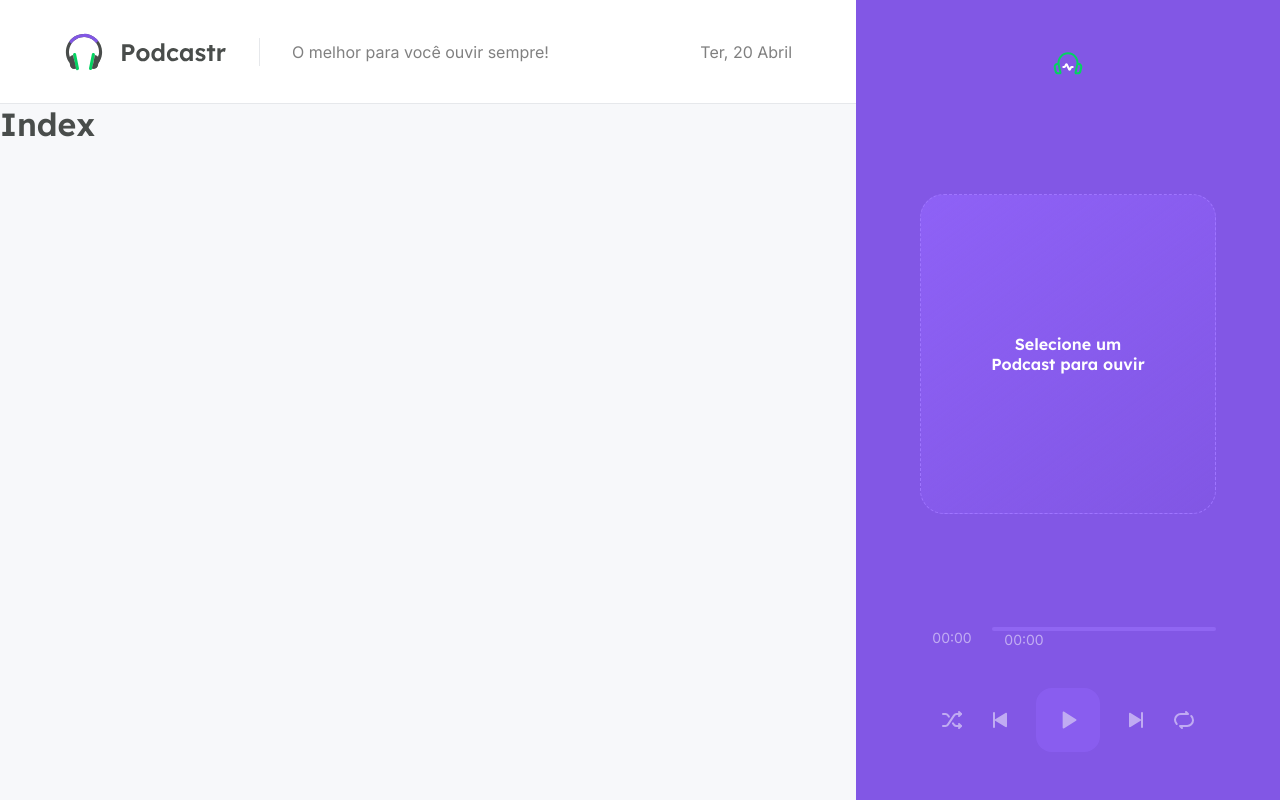
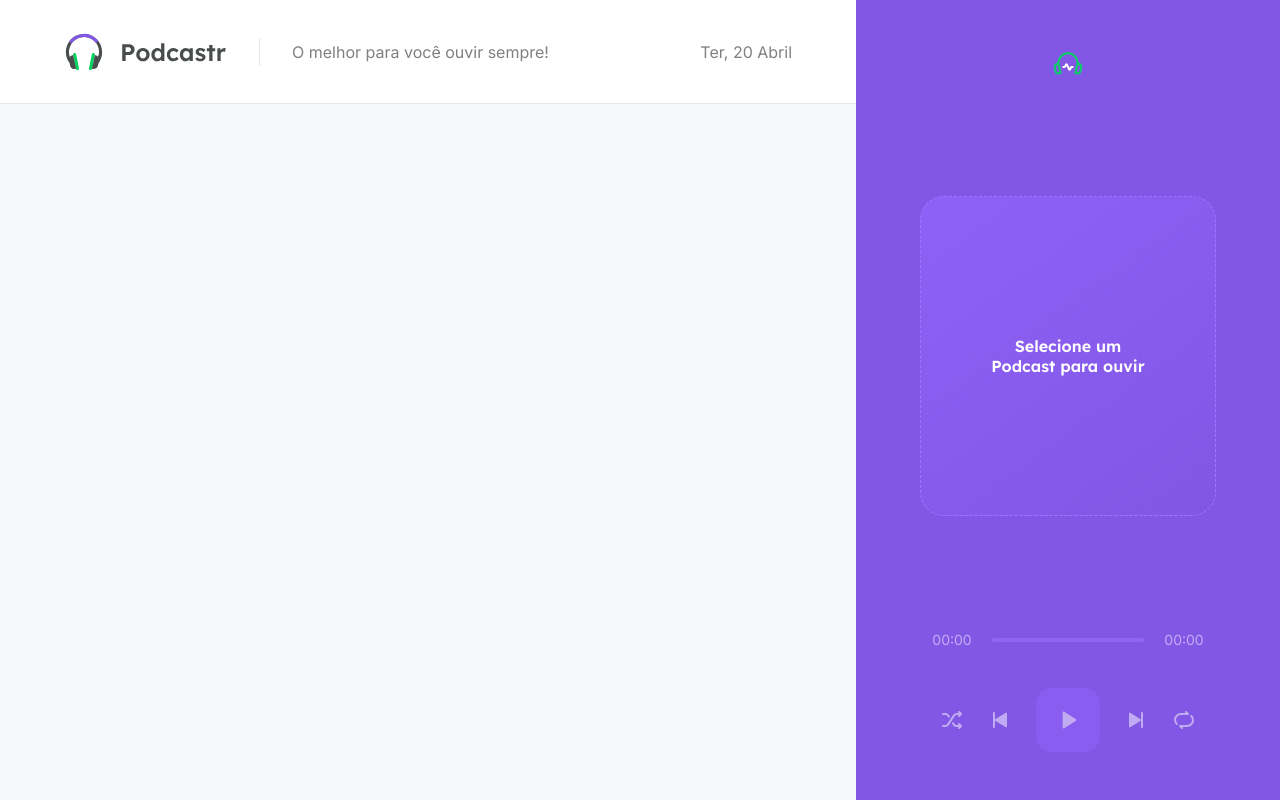
Before and after one commit to LuciLua/NLW5-Podcastr, a Next.js app: page / in a window 1280 px wide. Built offline with nearby package versions, Linux system fonts and the light colour scheme.

Commit message:
:rocket: Aula 2 :rocket:

```diff
--- a/src/components/Player/index.tsx
+++ b/src/components/Player/index.tsx
@@ -14,8 +14,8 @@ export function Player(){
                     <span>00:00</span>
                     <div className={styles.slider}>
                         <div className={styles.emptySlider}></div>
-                        <span>00:00</span>
                     </div>
+                    <span>00:00</span>
                 </div>
                 <div className={styles.buttons}>
                     <button type="button">
--- a/src/pages/index.tsx
+++ b/src/pages/index.tsx
@@ -1,5 +1,5 @@
 export default function Home() {
   return (
-    <h1>Index</h1>
+    <></>
     )
 }
```
Also changed, not shown: src/components/Player/styles.module.scss (line endings or trailing spaces).
